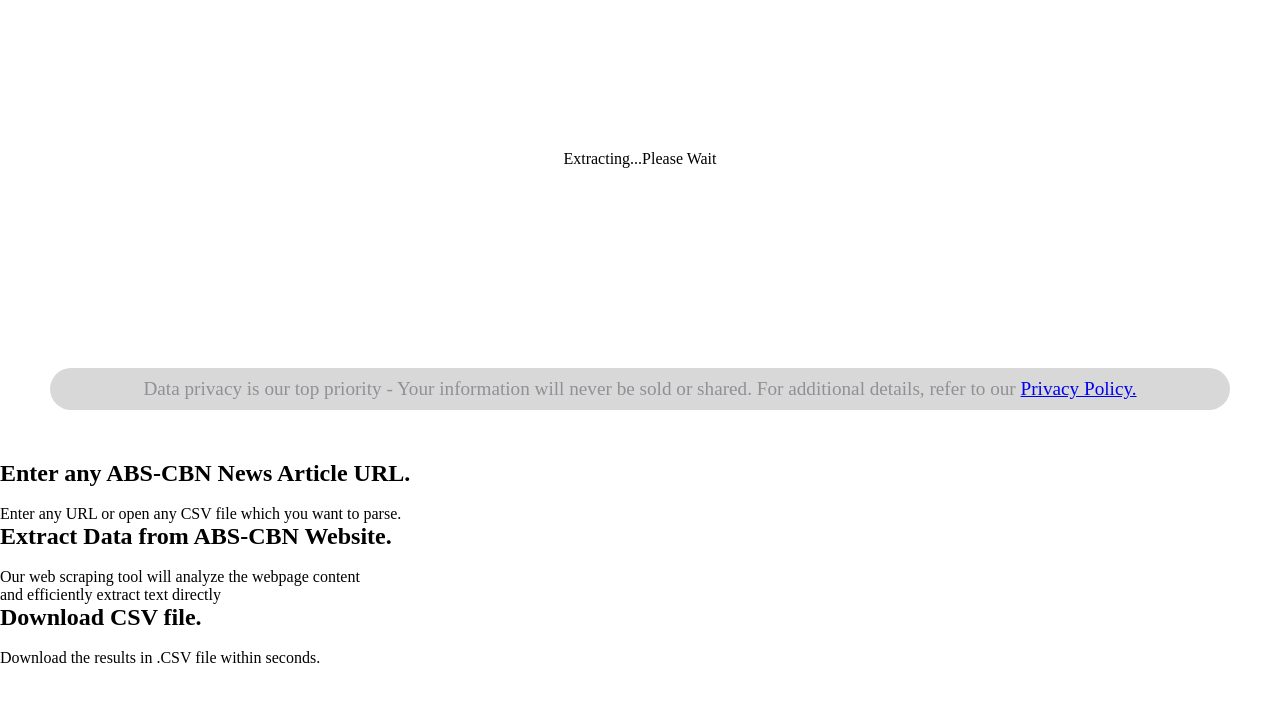
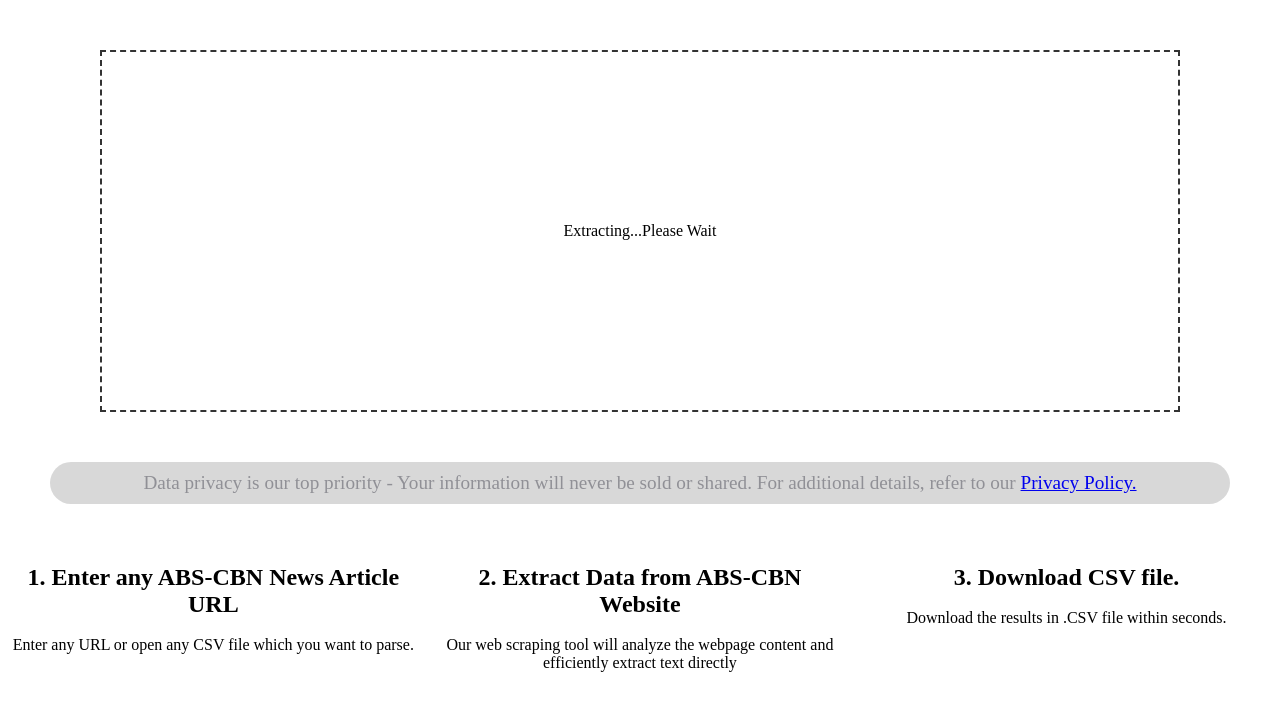
Before and after one commit to mkas020103/ABS-CBN-news-scraper, a Python web app: template templates/extract.html in a window 1280 px wide. Shown: the part 88-800 px from the top of the page. Run offline with Jinja, Linux system fonts and the light colour scheme; the template is opened without the code that fills it, so the values that code supplies are empty.

Commit message:
Update extract.html

```diff
--- a/templates/extract.html
+++ b/templates/extract.html
@@ -1,30 +1,29 @@
 {% extends "base.html" %}
 
 {% block box_content %}
+<div class="dashed-box">
     <div class="wait">
         <p>Extracting...Please Wait</p>
+    </div>
 </div>
 {% endblock %}
 
 {% block content2 %}
-    <div class="footer">
-        <ol>
-            <li>
-                <h2>Enter any ABS-CBN News Article URL.</h2>
+<div class="row ">
+    <div class="column">
+        <h2>1. Enter any ABS-CBN News Article URL</h2>
         <br>
         <p>Enter any URL or open any CSV file which you want to parse.</p>
-            </li>
-            <li>
-                <h2>Extract Data from ABS-CBN Website.</h2>
+    </div>
+    <div class="column">
+        <h2>2. Extract Data from ABS-CBN Website</h2>
         <br>
-                <p>Our web scraping tool will analyze the webpage content </p>
-                <p>and efficiently extract text directly</p>
-            </li>
-            <li>
-                <h2>Download CSV file.</h2>
+        <p>Our web scraping tool will analyze the webpage content and efficiently extract text directly </p>
+    </div>
+    <div class="column">
+        <h2>3. Download CSV file.</h2>
         <br>
         <p>Download the results in .CSV file within seconds.</p>
-            </li>
-        </ol>
+    </div>
 </div>
 {% endblock %}
```
Lines whose indentation alone changed are shown as unchanged.
